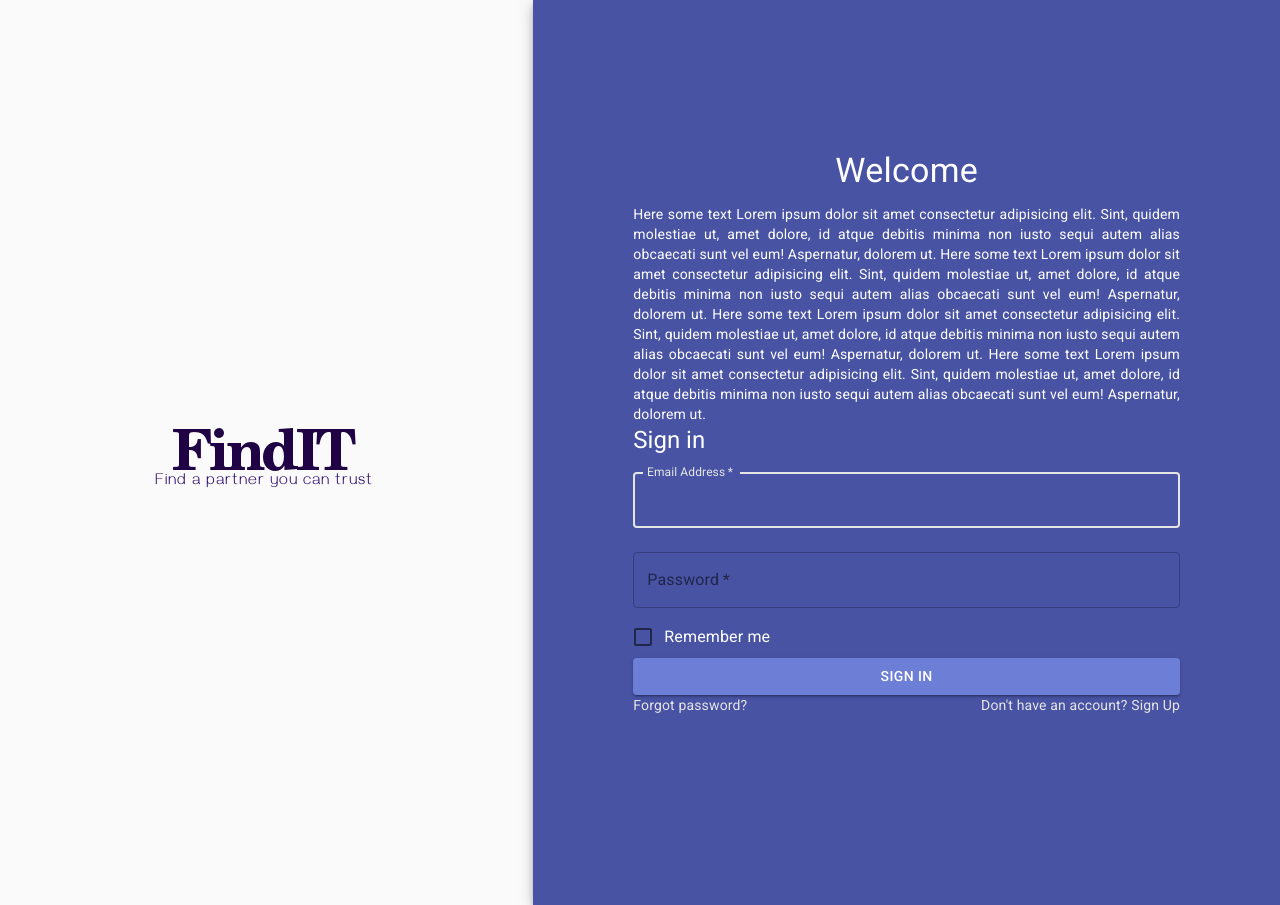
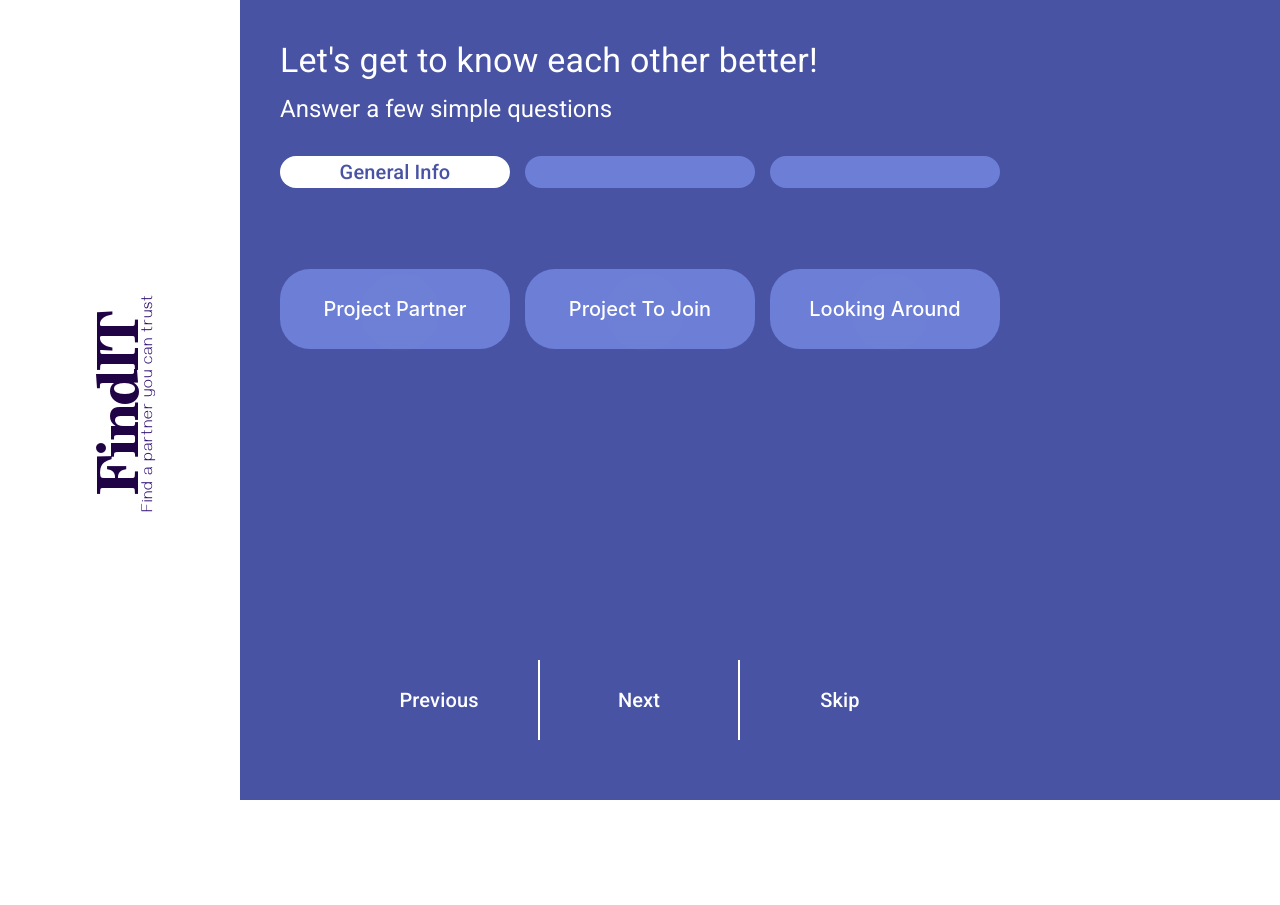
Before and after one commit to infoshareacademy/jfdzr2-all-you-need-is-code, a React (Create React App) app: page / in a window 1280 px wide. After the commit the page ends 800 px from the top, so only its background shows below. Built offline with nearby package versions, Linux system fonts and the light colour scheme.

Commit message:
3-primary-survey: made radio buttons styled as regular btns

```diff
--- a/src/App.js
+++ b/src/App.js
@@ -1,4 +1,4 @@
-import { PrimarySurvey } from './components/PrimarySurvey';
+import { PrimarySurvey } from './views/PrimarySurvey';
 import { createMuiTheme, ThemeProvider } from "@material-ui/core";
 
 const theme = createMuiTheme({
@@ -15,6 +15,7 @@ const theme = createMuiTheme({
 function App() {
   return (
     <ThemeProvider theme={theme}>
+    {/* <WelcomePage /> */}
     <PrimarySurvey />
     </ThemeProvider>
   );
--- /dev/null
+++ b/src/components/primary-survey/Step1.js
@@ -0,0 +1,24 @@
+import { Typography } from "@material-ui/core";
+import { SurveySteps } from "./SurveySteps";
+import "../../styles/ToggleButtons.css";
+
+export const Step1 = () => {
+  return (
+    <div className="general-info">
+      <div className="toggle-button">
+        <input type="radio" name="step1" id="project-partner" />
+        <label className="toggle-label" htmlFor="project-partner">
+          Project Partner
+        </label>
+      </div>
+      <div className="toggle-button">
+        <input type="radio" name="step1" id="project-to-join" />
+        <label htmlFor="project-to-join">Project To Join</label>
+      </div>
+      <div className="toggle-button">
+        <input type="radio" name="step1" id="looking-around" />
+        <label htmlFor="looking-around"> Looking Around</label>
+      </div>
+    </div>
+  );
+};
--- a/src/components/NextPrevBtns.js
+++ b/src/components/primary-survey/SurveyNavBtns.js
@@ -1,6 +1,6 @@
 import { Typography } from "@material-ui/core";
 
-export const NextPrevBtns = () => {
+export const SurveyNavBtns = () => {
     return (
       <div className="next-prev-btns-section">
             <button className="next-prev-btn">
--- /dev/null
+++ b/src/components/primary-survey/WizardForm.js
@@ -0,0 +1,23 @@
+import { useState } from 'react';
+
+import { SurveySteps } from './SurveySteps';
+// import { GeneralInfo } from '../components/primary-survey/GeneralInfo';
+// import { SurveySkills } from '../components/primary-survey/SurveySkills'
+import { SurveyNavBtns } from './SurveyNavBtns'
+import { Step1 } from './Step1'
+
+export const WizardForm = () => {
+    const [step, setStep] = useState(1);
+
+    return (
+        <>
+            <SurveySteps />
+            <form>
+                {step === 1 && <Step1 />}
+                {/* {step === 2 && <Step2 />}
+                {step === 3 && <Step3 />} */}
+            </form>
+            <SurveyNavBtns />
+        </>
+    )
+}
--- a/src/index.js
+++ b/src/index.js
@@ -1,12 +1,12 @@
 import React from 'react';
 import ReactDOM from 'react-dom';
+import App from './App';
 import './index.css';
 import reportWebVitals from './reportWebVitals';
-import WelcomePage from './views/WelcomePage';
 
 ReactDOM.render(
   <React.StrictMode>
-    <WelcomePage />
+    <App />
   </React.StrictMode>,
   document.getElementById('root')
 );
--- a/src/styles/PrimarySurvey.css
+++ b/src/styles/PrimarySurvey.css
@@ -9,13 +9,10 @@
     display: flex;
     justify-content: center;
     align-items: center;
-
-
 }
 
 .survey-column {
     width: 60%;
-
     background-color: #4853A4;
     display: flex;
     flex-direction: column;
@@ -25,7 +22,6 @@
 
 .right-column {
     width: 20%;
-
     background-color: #4853A4;
 }
 
@@ -38,7 +34,7 @@
     justify-content: space-between;
 }
 
-.survey-single-step, .general-info-btn {
+.survey-single-step{
     margin-top: 20px;
     width: 230px;
     background-color: #6C7ED6;
@@ -52,11 +48,6 @@
 .general-info, .survey-skills {
     height: 50vh;
     margin-top: 50px;
-}
-
-.general-info-btn {
-    height: 80px;
-    cursor: pointer;
 }
 
 .general-info-btn:focus {
--- /dev/null
+++ b/src/styles/ToggleButtons.css
@@ -0,0 +1,52 @@
+.general-info {
+    display: flex;
+    justify-content: space-between;
+}
+
+.toggle-button{
+    margin-top: 20px;
+    width: 230px;
+    height: 80px;
+    border-radius: 30px;
+    background-color: #6C7ED6;
+    position: relative;
+  }
+
+.toggle-button label,
+.toggle-button input {
+    width: 230px;
+    height: 80px;
+    border-radius: 30px;
+    display: block;
+    position: absolute;
+    display: flex;
+    justify-content: center;
+    align-items: center;
+    border: none;
+    cursor: pointer;
+  }
+
+  .toggle-button input[type="radio"] {
+    opacity: 0.01;
+    z-index: 100;
+  }
+
+
+  .toggle-button label {
+      cursor: pointer;
+      z-index: 90;
+      font-family: -apple-system, BlinkMacSystemFont, Segoe UI, Roboto;
+      font-size: 20px;
+      font-weight: 500;
+    }
+
+    .toggle-button label:hover {
+        background: #DDD;
+    }
+
+    .toggle-button input[type="radio"]:checked + label{
+        background-color: white;
+        color: #4853A4;
+        outline: none;
+        border: none;
+    }
--- a/src/components/PrimarySurvey.js
+++ b/src/views/PrimarySurvey.js
@@ -2,28 +2,21 @@ import { Typography } from "@material-ui/core";
 import '../styles/PrimarySurvey.css';
 import logo from '../logo/FindITRotated.png';
 
-import { SurveySteps } from './SurveySteps';
-import { GeneralInfo } from './GeneralInfo';
-import { NextPrevBtns } from './NextPrevBtns';
-import { SurveySkills } from './SurveySkills'
+import { WizardForm } from '../components/primary-survey/WizardForm'
 
 export const PrimarySurvey = () => {
   return (
     <div className="primary-survey">
       <div className="logo-column"><img src={logo} alt='FindIT-logo'/></div>
       <div className="survey-column">
-        <div>
+
         <Typography variant="h4" color='primary'>
           Let's get to know each other better!
         </Typography>
         <Typography variant="h5" color='primary'>
           Answer a few simple questions
         </Typography>
-        <SurveySteps />
-        </div>
-        <SurveySkills/>
-        {/* <GeneralInfo /> */}
-        <NextPrevBtns />
+        <WizardForm />
       </div>
       <div className="right-column"></div>
     </div>
```
Also changed, not shown: src/components/primary-survey/GeneralInfo.js (renamed from src/components/GeneralInfo.js), src/components/primary-survey/SurveySkills.js (renamed from src/components/SurveySkills.js), src/components/primary-survey/SurveySteps.js (renamed from src/components/SurveySteps.js).
